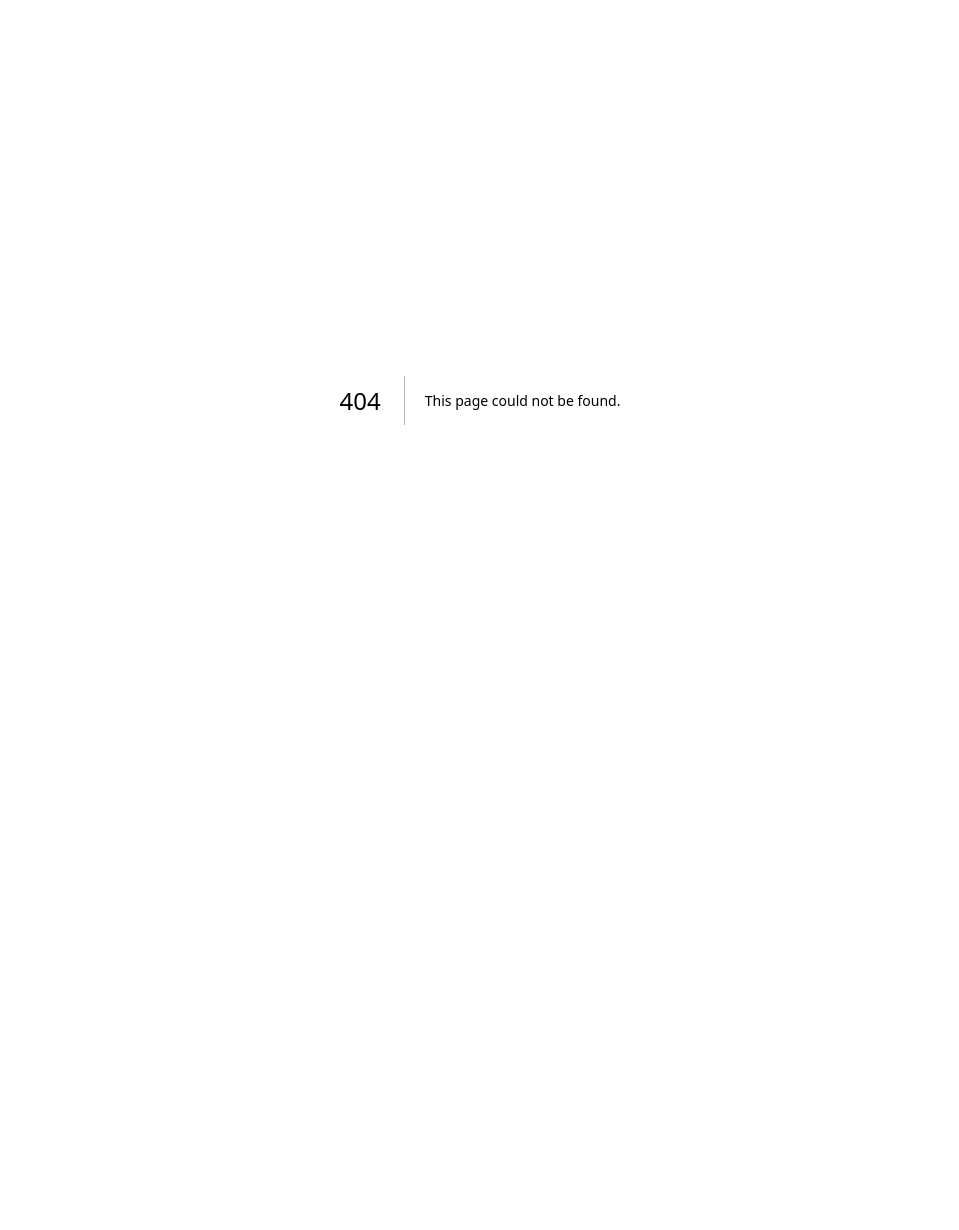
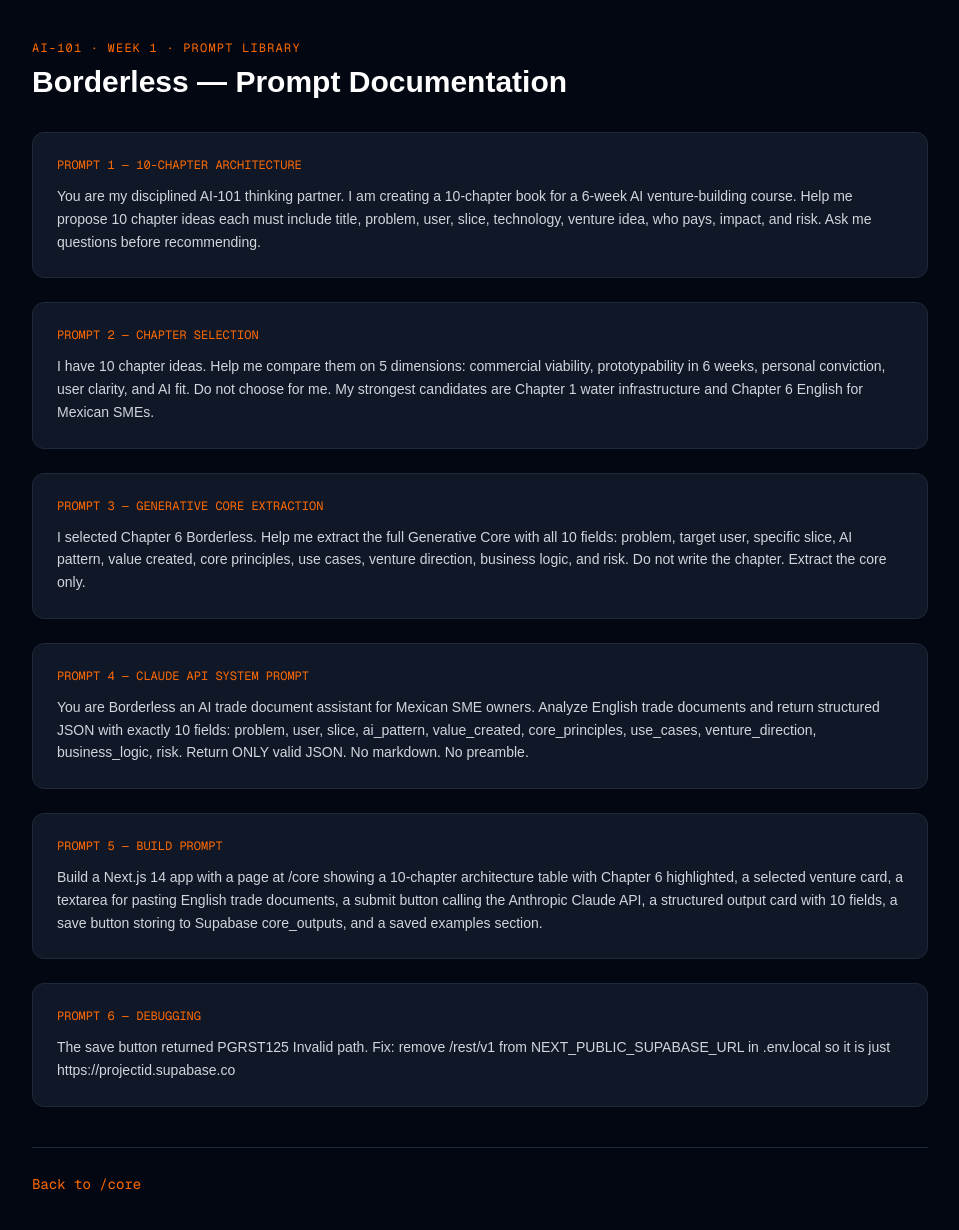
Before and after one commit to camibarcenag-debug/borderless-ai, a Next.js app: page /docs in a window 1280 px wide. Before the commit this address had no page. Shown: the top 1230 px of the page, without its empty margins (160-1119 px from the left). Before the commit the page ends 800 px from the top, so only its background shows below. Built offline with nearby package versions, Linux system fonts and the light colour scheme.

Commit message:
Add docs prompt library and examples API route

```diff
--- /dev/null
+++ b/app/api/examples/route.ts
@@ -0,0 +1,12 @@
+import { NextResponse } from "next/server";
+export async function GET() {
+  try {
+    const url = process.env.NEXT_PUBLIC_SUPABASE_URL!.replace(/\/$/, "");
+    const key = process.env.NEXT_PUBLIC_SUPABASE_ANON_KEY!;
+    const res = await fetch(`${url}/rest/v1/core_outputs?select=*&order=created_at.desc&limit=5`, {
+      headers: { apikey: key, Authorization: `Bearer ${key}` },
+    });
+    const data = await res.json();
+    return NextResponse.json(data);
+  } catch { return NextResponse.json([]); }
+}
--- /dev/null
+++ b/app/docs/page.tsx
@@ -0,0 +1,39 @@
+export default function DocsPage() {
+  return (
+    <div className="min-h-screen bg-gray-950 text-white px-6 py-10">
+      <div className="max-w-4xl mx-auto">
+        <p className="text-orange-500 text-xs font-mono tracking-widest mb-2">AI-101 · WEEK 1 · PROMPT LIBRARY</p>
+        <h1 className="text-3xl font-bold mb-8">Borderless — Prompt Documentation</h1>
+        <div className="space-y-6">
+          <div className="bg-gray-900 border border-gray-800 rounded-xl p-6">
+            <p className="text-orange-500 text-xs font-mono mb-3">PROMPT 1 — 10-CHAPTER ARCHITECTURE</p>
+            <p className="text-gray-300 text-sm leading-relaxed">You are my disciplined AI-101 thinking partner. I am creating a 10-chapter book for a 6-week AI venture-building course. Help me propose 10 chapter ideas each must include title, problem, user, slice, technology, venture idea, who pays, impact, and risk. Ask me questions before recommending.</p>
+          </div>
+          <div className="bg-gray-900 border border-gray-800 rounded-xl p-6">
+            <p className="text-orange-500 text-xs font-mono mb-3">PROMPT 2 — CHAPTER SELECTION</p>
+            <p className="text-gray-300 text-sm leading-relaxed">I have 10 chapter ideas. Help me compare them on 5 dimensions: commercial viability, prototypability in 6 weeks, personal conviction, user clarity, and AI fit. Do not choose for me. My strongest candidates are Chapter 1 water infrastructure and Chapter 6 English for Mexican SMEs.</p>
+          </div>
+          <div className="bg-gray-900 border border-gray-800 rounded-xl p-6">
+            <p className="text-orange-500 text-xs font-mono mb-3">PROMPT 3 — GENERATIVE CORE EXTRACTION</p>
+            <p className="text-gray-300 text-sm leading-relaxed">I selected Chapter 6 Borderless. Help me extract the full Generative Core with all 10 fields: problem, target user, specific slice, AI pattern, value created, core principles, use cases, venture direction, business logic, and risk. Do not write the chapter. Extract the core only.</p>
+          </div>
+          <div className="bg-gray-900 border border-gray-800 rounded-xl p-6">
+            <p className="text-orange-500 text-xs font-mono mb-3">PROMPT 4 — CLAUDE API SYSTEM PROMPT</p>
+            <p className="text-gray-300 text-sm leading-relaxed">You are Borderless an AI trade document assistant for Mexican SME owners. Analyze English trade documents and return structured JSON with exactly 10 fields: problem, user, slice, ai_pattern, value_created, core_principles, use_cases, venture_direction, business_logic, risk. Return ONLY valid JSON. No markdown. No preamble.</p>
+          </div>
+          <div className="bg-gray-900 border border-gray-800 rounded-xl p-6">
+            <p className="text-orange-500 text-xs font-mono mb-3">PROMPT 5 — BUILD PROMPT</p>
+            <p className="text-gray-300 text-sm leading-relaxed">Build a Next.js 14 app with a page at /core showing a 10-chapter architecture table with Chapter 6 highlighted, a selected venture card, a textarea for pasting English trade documents, a submit button calling the Anthropic Claude API, a structured output card with 10 fields, a save button storing to Supabase core_outputs, and a saved examples section.</p>
+          </div>
+          <div className="bg-gray-900 border border-gray-800 rounded-xl p-6">
+            <p className="text-orange-500 text-xs font-mono mb-3">PROMPT 6 — DEBUGGING</p>
+            <p className="text-gray-300 text-sm leading-relaxed">The save button returned PGRST125 Invalid path. Fix: remove /rest/v1 from NEXT_PUBLIC_SUPABASE_URL in .env.local so it is just https://projectid.supabase.co</p>
+          </div>
+        </div>
+        <div className="mt-10 pt-6 border-t border-gray-800">
+          <a href="/core" className="text-orange-500 text-sm font-mono">Back to /core</a>
+        </div>
+      </div>
+    </div>
+  );
+}
```
